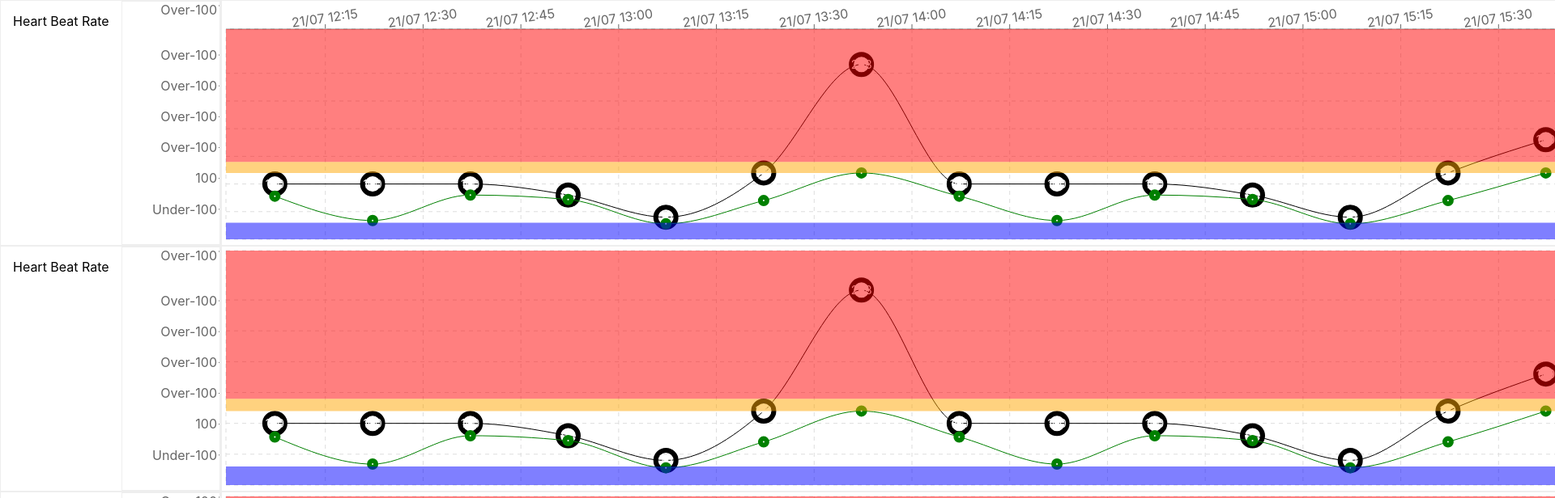
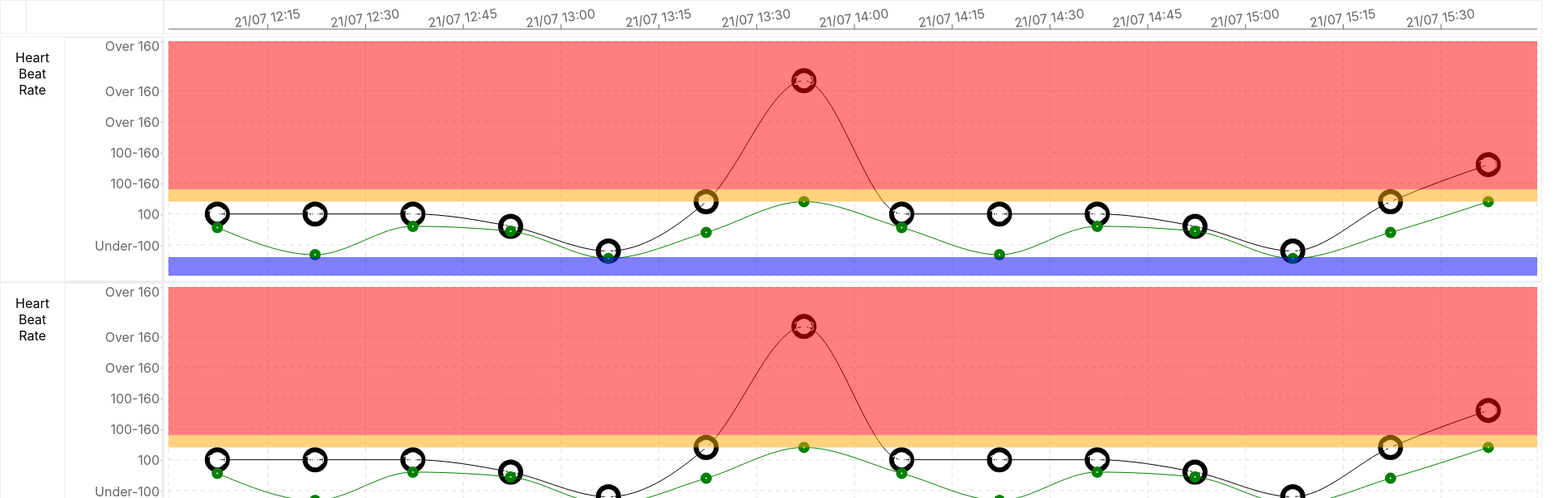
Before and after one commit to seeliang/react-solutions, a React (Create React App) app in the folder solutions/recharts/: page / in a window 1280 px wide. Shown: the top 616 px of the page at 81% size, 1920 px wide, since content can reach past the window. Built offline with nearby package versions, Linux system fonts and the light colour scheme.

Commit message:
feat: head with XAsix

```diff
--- a/solutions/recharts/src/App.css
+++ b/solutions/recharts/src/App.css
@@ -57,6 +57,7 @@
   top: 0;
   left: 0;
   background-color: white;
+  width: 200px;
 }
 
 .title {
--- a/solutions/recharts/src/App.js
+++ b/solutions/recharts/src/App.js
@@ -76,7 +76,8 @@ const data = [
 ];
 
 function formatYAxis(value) {
-  if(value > 100) return "Over-100"
+  if(value > 160) return "Over 160"
+  if(value > 100 && value < 160) return "100-160"
   if(value < 99) return "Under-100"
   return value
 }
@@ -93,8 +94,23 @@ class CustomizedLabel extends PureComponent {
   }
 }
 
+const TableHead = () => (
+  <div className="table">
+    <span className="sticky cell table">
+  <span className=" title"></span>
+  <span className="cell" >
 
-const Sample = ({showTitle}) => (
+  </span>
+  </span>
+  <span className="cell">
+  <LineChart width={1700} height={40} data={data}>
+  <XAxis dataKey={"name"} orientation='top' scale="band" angle="-8"/>
+  </LineChart>
+  </span>
+  </div>
+)
+
+const Sample = () => (
   <div className="table">
   <span className="sticky cell table">
     <span className=" title">Heart Beat Rate</span>
@@ -106,7 +122,7 @@ const Sample = ({showTitle}) => (
   </span>
   <span className="cell">
     <LineChart width={1700} height={300} data={data}>
-  <XAxis dataKey={"name"} hide={!showTitle} orientation='top' scale="band" angle="-8"/>
+  <XAxis dataKey={"name"} hide={true} orientation='top' scale="band" angle="-8"/>
   <CartesianGrid stroke="#ddd" strokeDasharray="5 5"/>
   <Tooltip />
   <YAxis domain={[50, 240]} tickCount="10" hide={true}/>
@@ -124,8 +140,8 @@ const Sample = ({showTitle}) => (
 function App() {
   return (
     <div className="App">
-
-    <Sample showTitle={true}/>
+      <TableHead />
+    <Sample />
     <Sample/>
     <Sample/>
     <Sample/>
```
Lines whose indentation alone changed are shown as unchanged.
